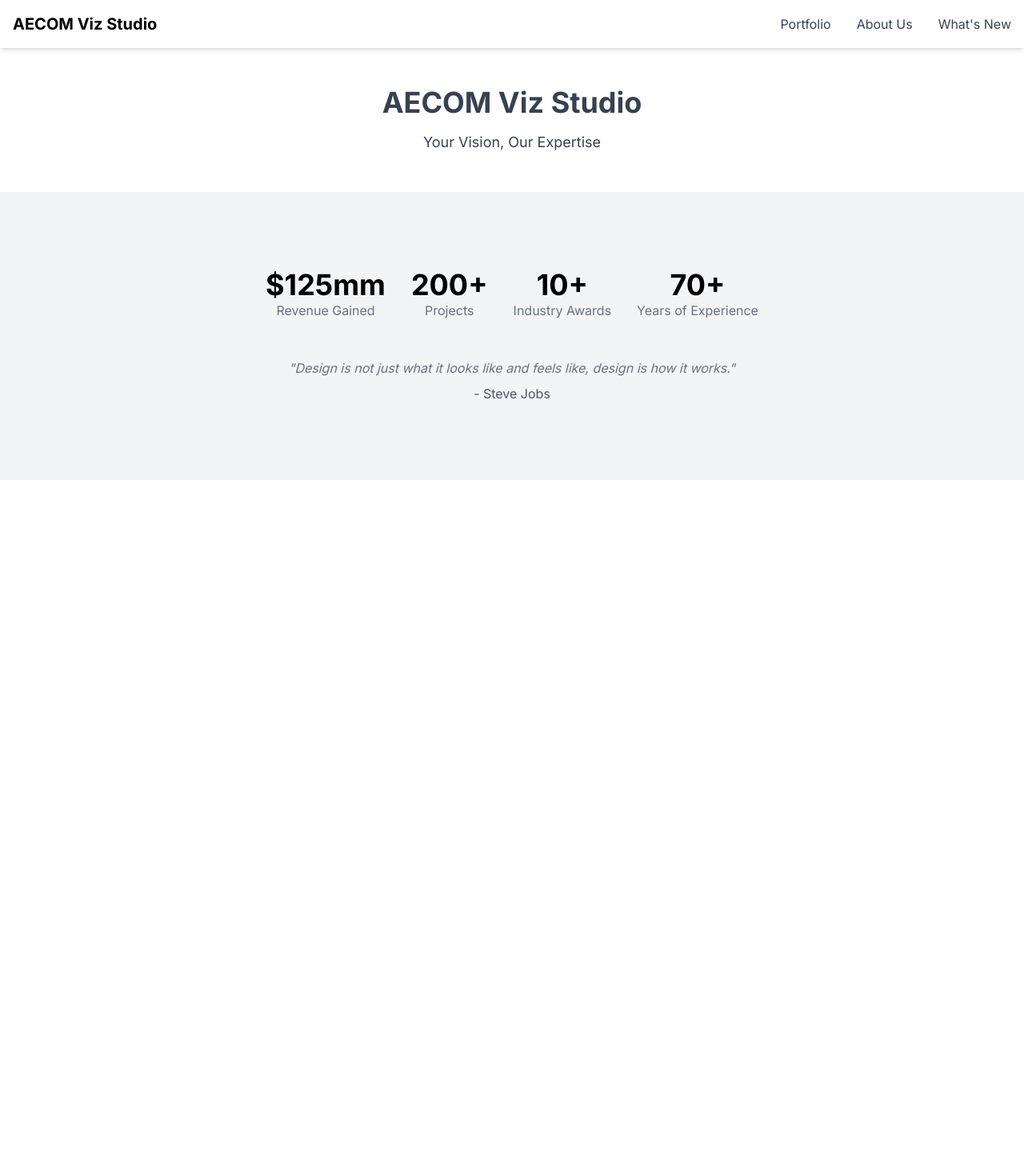
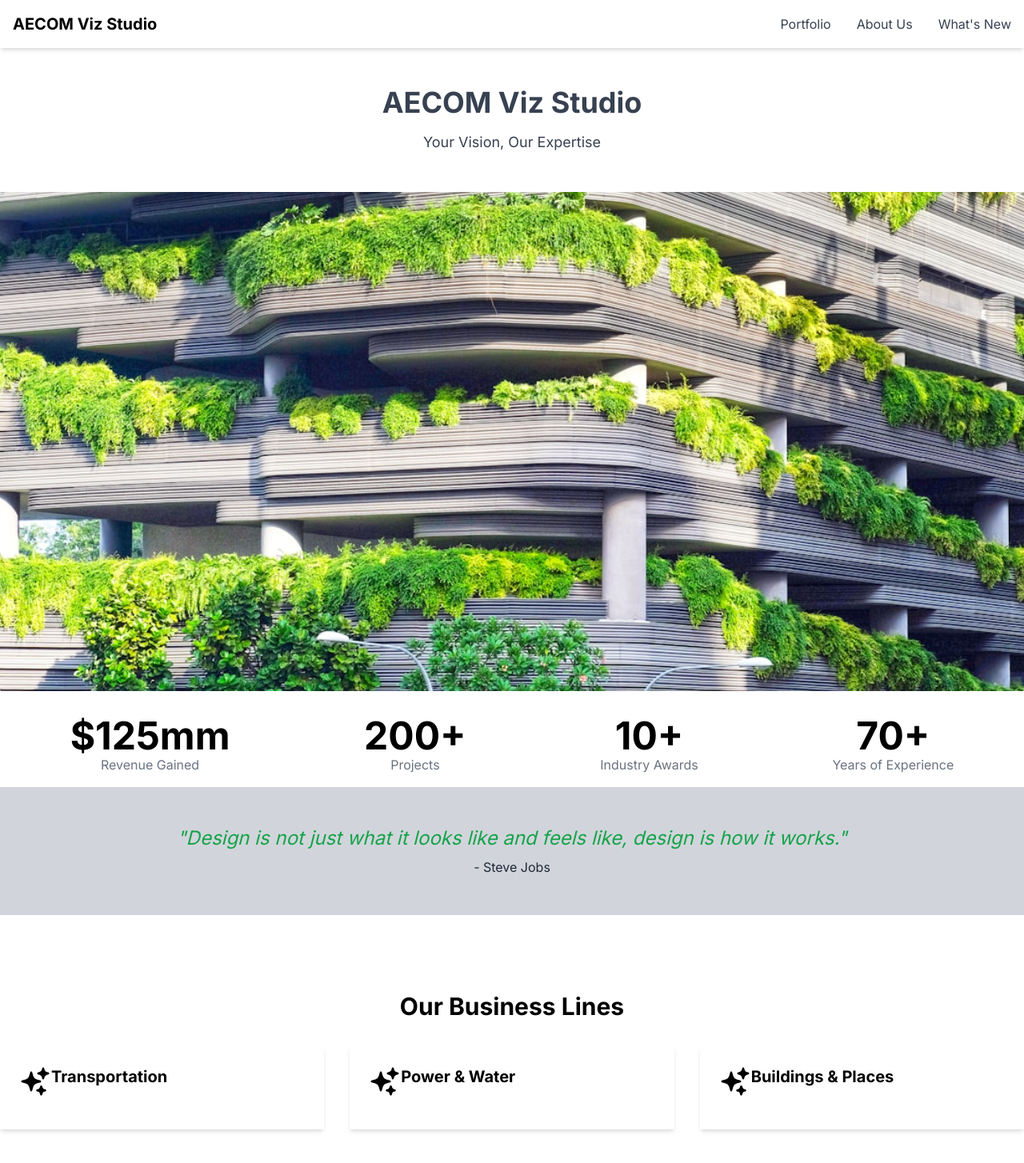
Before and after one commit to AECOMVizStudio/vizsite2024, a Next.js app: page / in a window 1280 px wide. Shown: the top 1454 px of the page at 80% size. Before the commit the page ends 800 px from the top, so only its background shows below. Built offline with nearby package versions, Linux system fonts and the light colour scheme.

Commit message:
wireframe down thru business lines done with placeholder content

```diff
--- a/app/page.tsx
+++ b/app/page.tsx
@@ -4,6 +4,7 @@
 // main content
 import Title from '@/ui/components/home/title'
 import HeroSection from '@/ui/components/home/HeroSection';
+import BusinessLines from '@/ui/components/home/BusinessLines';
 
 
 
@@ -13,7 +14,7 @@
       <Header />
       <Title />
       <HeroSection/>
-
+      <BusinessLines/>
     </Layout>
   );
 }
--- a/package.json
+++ b/package.json
@@ -9,6 +9,7 @@
     "lint": "next lint"
   },
   "dependencies": {
+    "@heroicons/react": "^2.1.5",
     "next": "14.2.5",
     "react": "^18",
     "react-dom": "^18"
--- /dev/null
+++ b/ui/components/home/BusinessLines.tsx
@@ -0,0 +1,64 @@
+import { SparklesIcon } from "@heroicons/react/24/solid";
+
+interface BusinessLineCardProps {
+
+    title: string;
+
+}
+
+interface BusinessLine {
+
+    title: string;
+  }
+
+
+
+
+
+const BusinessLineCard: React.FC<BusinessLineCardProps> = ({ title }) => {
+    return (
+      <div className="bg-white border-solid flex shadow-md p-6">
+        <div className=" mb-4">
+          <SparklesIcon title={title} className="w-10 h-10" />
+        </div>
+        <h3 className="text-xl font-bold">{title}</h3>
+
+      </div>
+    );
+};
+
+  const BusinessLines = () => {
+    const businessLinesData: BusinessLine[] = [
+      {
+
+        title: 'Transportation',
+
+      },
+      {
+
+        title: 'Power & Water',
+
+      },
+      {
+
+        title: 'Buildings & Places',
+
+      },
+    ];
+
+    return (
+        <section className="py-24">
+        <div className="container mx-auto">
+          <h2 className="text-3xl font-bold text-center mb-8">Our Business Lines</h2>
+          <div className="grid grid-cols-1 md:grid-cols-2 lg:grid-cols-3 gap-8">
+            {businessLinesData.map((line, index) => (
+              <BusinessLineCard key={index} {...line} />
+            ))}
+          </div>
+        </div>
+      </section>
+    )
+}
+
+
+export default BusinessLines
--- a/ui/components/home/HeroQuote.tsx
+++ b/ui/components/home/HeroQuote.tsx
@@ -1,8 +1,8 @@
 function HeroQuote() {
     return (
-      <div className="text-center mt-12">
-        <p className="text-gray-500 italic">"Design is not just what it looks like and feels like, design is how it works."</p>
-        <p className="text-gray-600 mt-2">- Steve Jobs</p>
+      <div className="bg-gray-300 py-12 text-center">
+        <p className="text-green-600 italic text-2xl">"Design is not just what it looks like and feels like, design is how it works."</p>
+        <p className="text-gray-800 mt-2">- Steve Jobs</p>
       </div>
     );
   }
--- a/ui/components/home/HeroSection.tsx
+++ b/ui/components/home/HeroSection.tsx
@@ -1,14 +1,29 @@
 import HeroStats from './HeroStats';
 import HeroQuote from './HeroQuote';
 
+import Image from 'next/image'
+
 function HeroSection() {
     return (
-      <section className="bg-gray-100 py-24">
-        <div className="container mx-auto">
+
+        <div className="mx-auto">
+            <div className='container mx-auto'>
+
+            <Image
+            src='/hero-desktop.png'
+            width={1000}
+            height={760}
+            className='md:w-full h-auto object-cover mb-8'
+            alt="placeholder hero"
+            />
+
+            </div>
+
           <HeroStats />
           <HeroQuote />
+
         </div>
-      </section>
+
     );
   }
 
--- a/ui/components/home/HeroStats.tsx
+++ b/ui/components/home/HeroStats.tsx
@@ -1,20 +1,20 @@
 function HeroStats() {
     return (
-      <div className="flex flex-wrap justify-center gap-8">
+      <div className="flex flex-wrap justify-evenly gap-20 mb-4">
         <div className="text-center">
-          <h2 className="text-4xl font-bold">$125mm</h2>
+          <h2 className="text-5xl font-bold">$125mm</h2>
           <p className="text-gray-500">Revenue Gained</p>
         </div>
         <div className="text-center">
-          <h2 className="text-4xl font-bold">200+</h2>
+          <h2 className="text-5xl font-bold">200+</h2>
           <p className="text-gray-500">Projects</p>
         </div>
         <div className="text-center">
-          <h2 className="text-4xl font-bold">10+</h2>
+          <h2 className="text-5xl font-bold">10+</h2>
           <p className="text-gray-500">Industry Awards</p>
         </div>
         <div className="text-center">
-          <h2 className="text-4xl font-bold">70+</h2>
+          <h2 className="text-5xl font-bold">70+</h2>
           <p className="text-gray-500">Years of Experience</p>
         </div>
       </div>
```
Also changed, not shown: public/hero-desktop.png (added), 1 other file (tests, documents, lock files or other folders).
